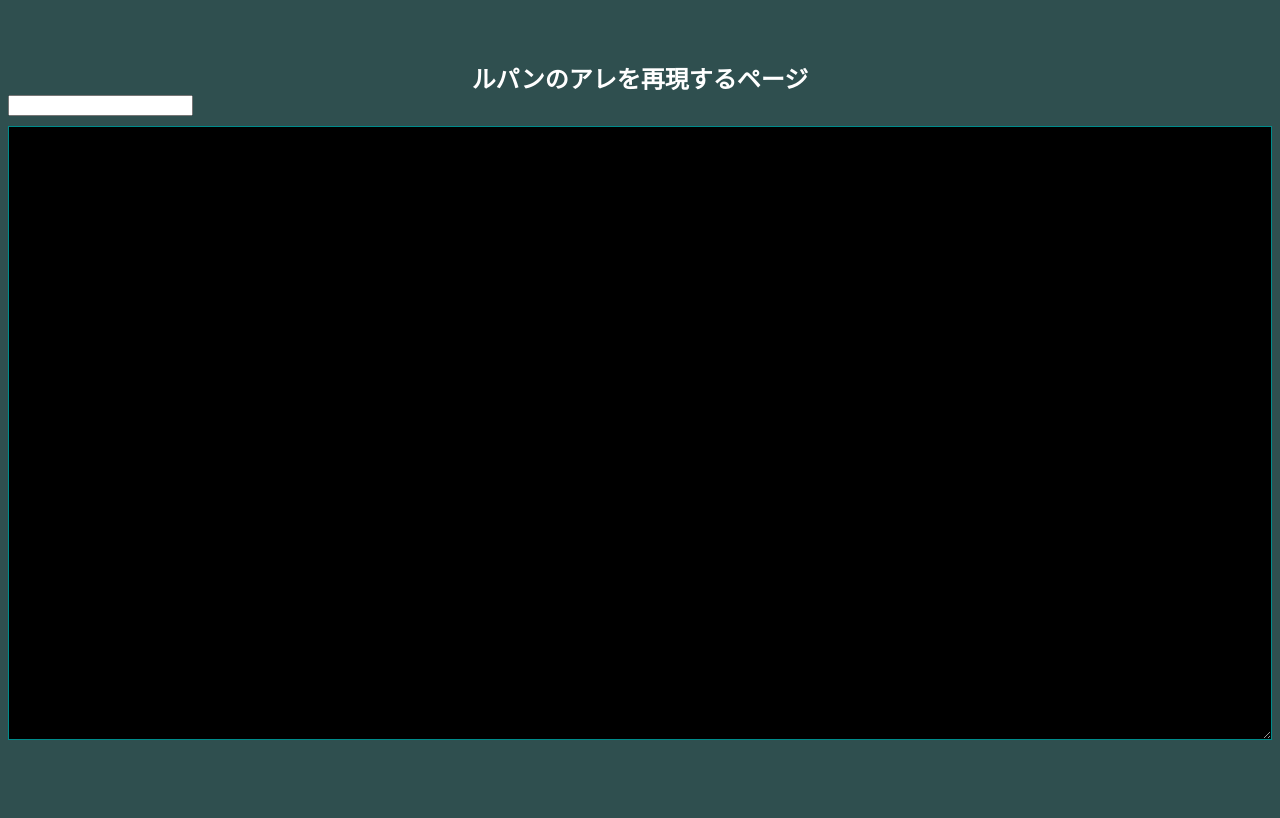
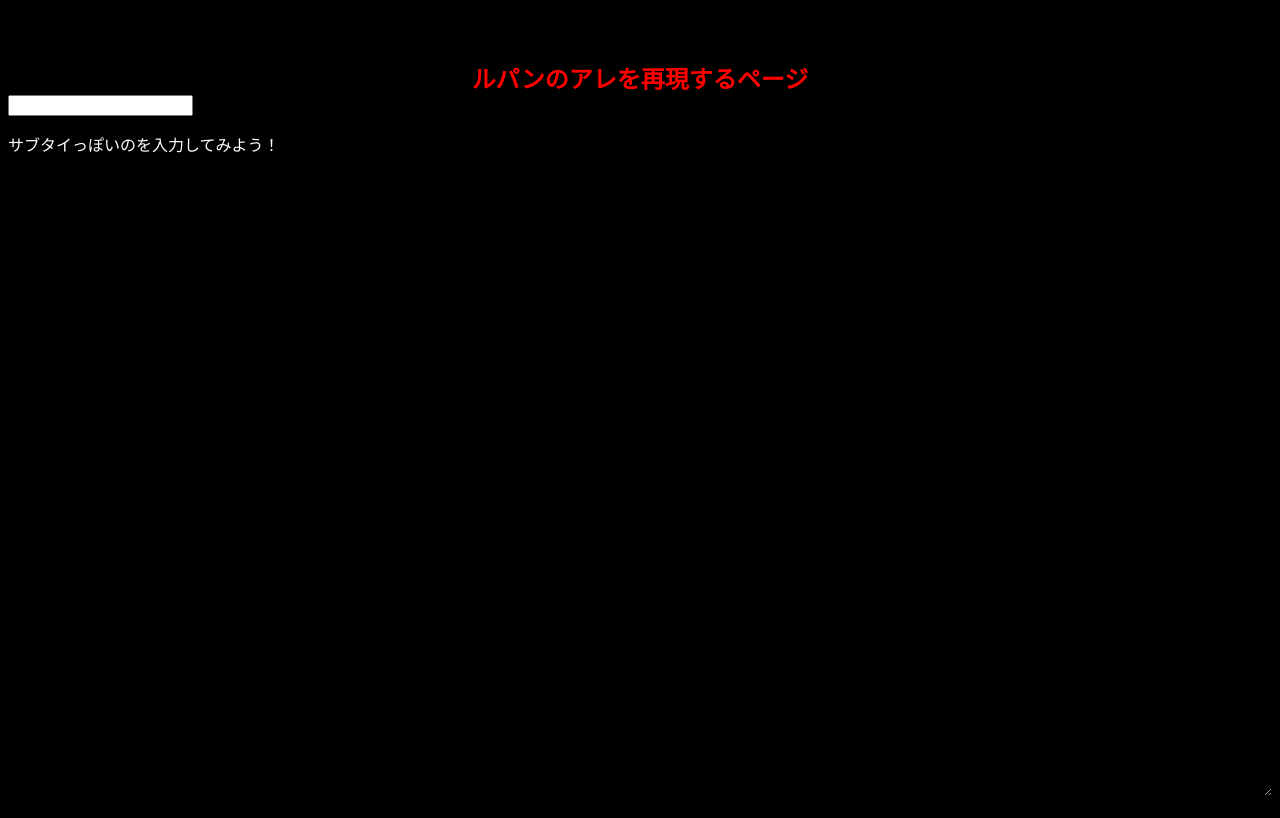
Before and after one commit to KenFujita/Rupan_no_turn, a Vue app in the folder rupan_pj/: page / in a window 1280 px wide. Built offline with nearby package versions, Linux system fonts and the light colour scheme.

Commit message:
add effects for text

```diff
--- a/rupan_pj/public/index.html
+++ b/rupan_pj/public/index.html
@@ -7,7 +7,7 @@
     <link rel="icon" href="<%= BASE_URL %>favicon.ico">
     <title>ルパンのアレを再現</title>
     <style type="text/css">
-	body { background-color: #2f4f4f; }
+	body { background-color: black; }
     </style>
   </head>
   <body>
--- a/rupan_pj/src/components/HelloWorld.vue
+++ b/rupan_pj/src/components/HelloWorld.vue
@@ -10,8 +10,9 @@
 			v-on:input="write"
 			v-model="word"
 			>
+			<p style="color: white">サブタイっぽいのを入力してみよう！</p>
 		</div>
-		<textarea readonly class="hello" v-model="word"></textarea>
+		<textarea readonly class="hello" v-bind:class="{zoomin: isZoom}" v-model="word"></textarea>
 	</div>
 </template>
 
@@ -28,6 +29,7 @@
 		word:'',
 		composing:false,
 		isDis:false,
+		isZoom:false
 	};
   },
   mounted: function(){
@@ -49,13 +51,13 @@
 	},
 	isEnter:async function() {
 		if(!this.composing){
-			this.isDis = true;
-			this.word = '';
+			this.isDis = this.isZoom = true;
 			this.enterPush.currentTime = 0.5;
 			this.enterPush.play();
 			const res = await this.donotWrite(this.enterPush);
 			console.log(res);
-			this.isDis = false;
+			this.isDis = this.isZoom = false;
+			this.word = '';
 		}
 	},
 	donotWrite:function(aud) {
@@ -80,7 +82,8 @@
 	background-color: black;
 	font-size:128pt;
 	font-weight:bold;
-	border: 1px solid darkcyan;
+	text-align: center;
+	border: none;
 	box-sizing: border-box;
 	padding:10px 10px 10px 10px;
 	margin: 10px 0px 10px 0px;
@@ -92,7 +95,22 @@
 .description {
 	width: 480px;
 	margin: 0 auto;
-	color:#ffffff;
+	color: red;
 	text-align: center;
 }
+
+.zoomin {
+	animation: zoomIn 0.8s cubic-bezier(0.25, 1, 0.5, 1) 1 forwards;
+}
+
+@keyframes zoomIn {
+	0% {
+		transform: scale(0.8);
+		opacity: 0;
+	}
+	100% {
+		opacity: 1;
+		transform: scale(1);
+	}
+}
 </style>
```
